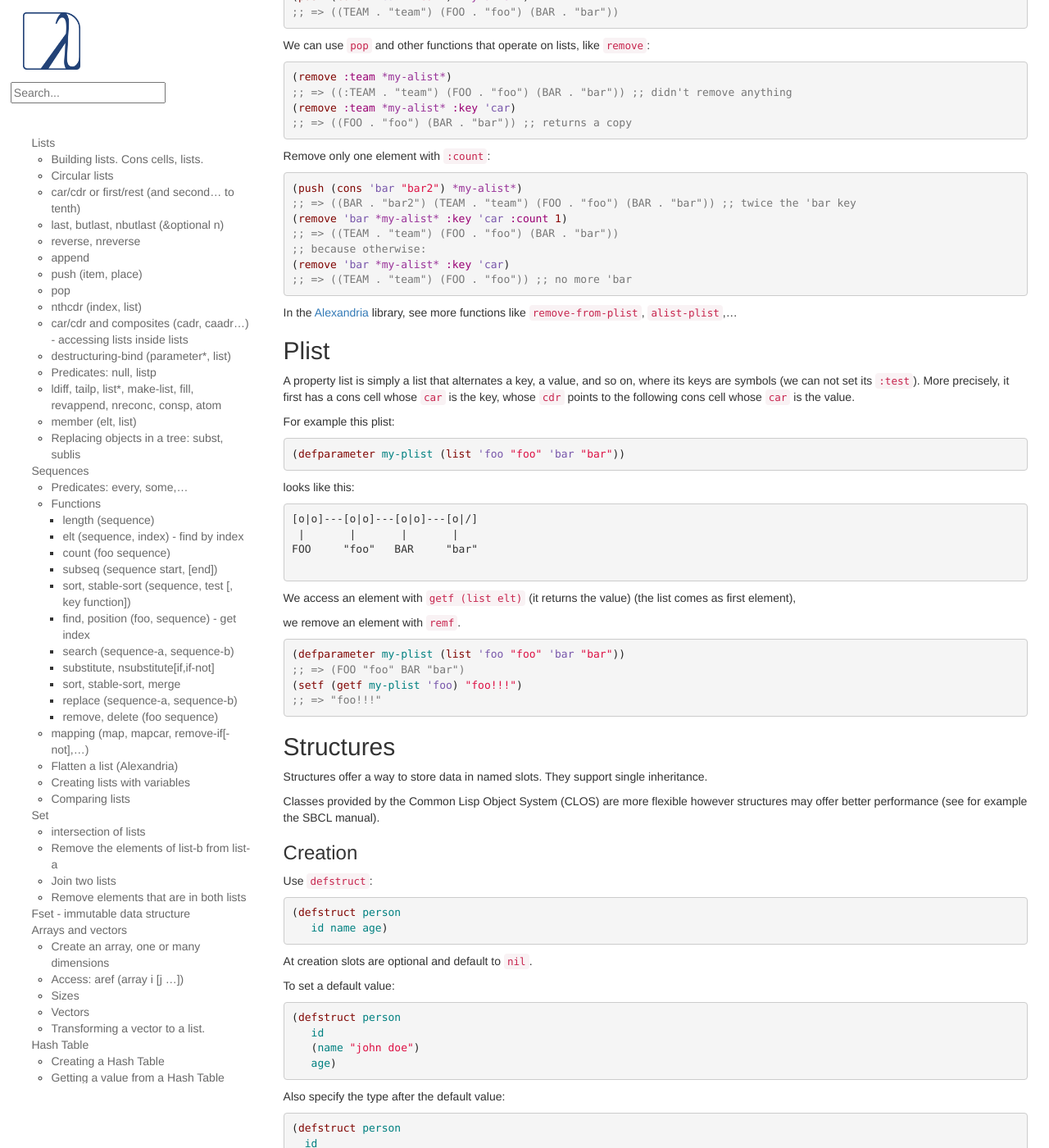
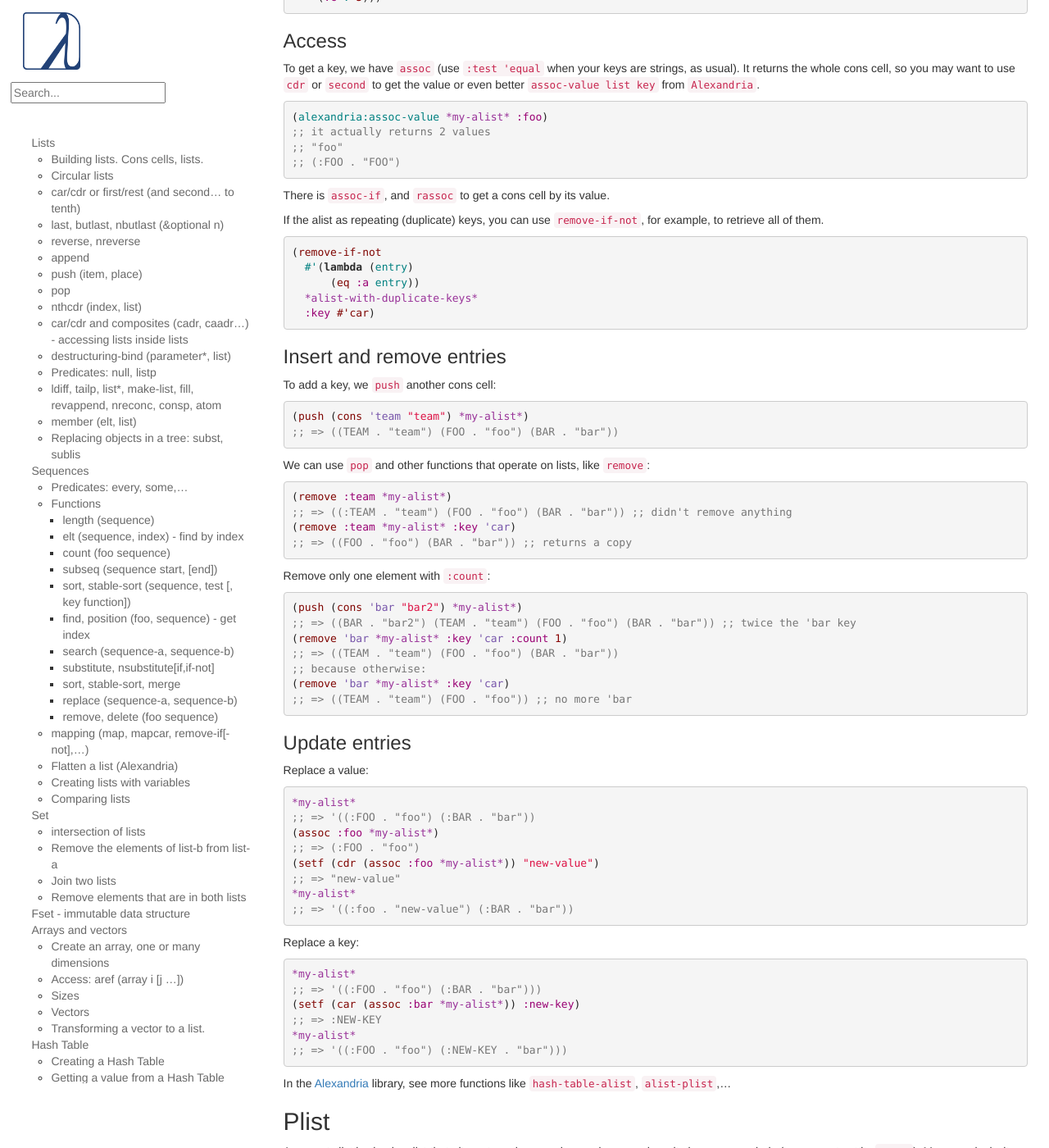
Before and after one commit to LispCookbook/cl-cookbook, a Jekyll site: the page built from data-structures.md, in a window 1280 px wide and 1400 px high, scrolled down 19469 px. Shown: the whole window at 82% size. Built offline with Jekyll 4.4.1, drawn with Linux system fonts in a browser that asks for light colours; some of the changed text lies outside the part shown.

Commit message:
#180 add details to alist section

```diff
--- a/data-structures.md
+++ b/data-structures.md
@@ -1341,6 +1345,20 @@ The constructor `pairlis` associates a list of keys and a list of values:
          '("foo" "bar"))
 ;; => ((:BAR . "bar") (:FOO . "foo"))
 ~~~
+
+Alists are just lists, so you can have the same key multiple times in the same alist:
+
+~~~lisp
+(setf *alist-with-duplicate-keys*
+  '((:a . 1)
+    (:a . 2)
+    (:b . 3)
+    (:a . 4)
+    (:c . 5)))
+~~~
+
+
+### Access
 
 To get a key, we have `assoc` (use `:test 'equal` when your keys are
 strings, as usual). It returns the whole cons cell, so you may want to
@@ -1354,8 +1372,19 @@ use `cdr` or `second` to get the value or even better `assoc-value list key` fro
 ;; (:FOO . "FOO")
 ~~~
 
-
 There is `assoc-if`, and `rassoc` to get a cons cell by its value.
+
+If the alist as repeating (duplicate) keys, you can use `remove-if-not`, for example, to retrieve all of them.
+
+~~~lisp
+(remove-if-not
+  #'(lambda (entry)
+      (eq :a entry))
+  *alist-with-duplicate-keys*
+  :key #'car)
+~~~
+
+### Insert and remove entries
 
 To add a key, we `push` another cons cell:
 
@@ -1385,9 +1414,33 @@ Remove only one element with `:count`:
 ;; => ((TEAM . "team") (FOO . "foo")) ;; no more 'bar
 ~~~
 
+### Update entries
+
+Replace a value:
+~~~lisp
+*my-alist*
+;; => '((:FOO . "foo") (:BAR . "bar"))
+(assoc :foo *my-alist*)
+;; => (:FOO . "foo")
+(setf (cdr (assoc :foo *my-alist*)) "new-value")
+;; => "new-value"
+*my-alist*
+;; => '((:foo . "new-value") (:BAR . "bar"))
+~~~
+
+Replace a key:
+~~~lisp
+*my-alist*
+;; => '((:FOO . "foo") (:BAR . "bar")))
+(setf (car (assoc :bar *my-alist*)) :new-key)
+;; => :NEW-KEY
+*my-alist*
+;; => '((:FOO . "foo") (:NEW-KEY . "bar")))
+~~~
+
 In the
 [Alexandria](https://common-lisp.net/project/alexandria/draft/alexandria.html#Conses)
-library, see more functions like `remove-from-plist`, `alist-plist`,…
+library, see more functions like `hash-table-alist`, `alist-plist`,…
 
 
 ## Plist
```
Also changed, not shown: other parts of data-structures.md (+4 -0 lines).
